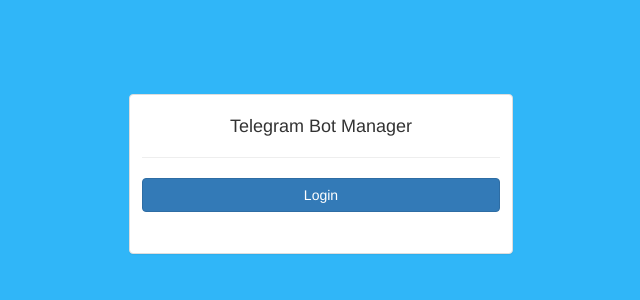
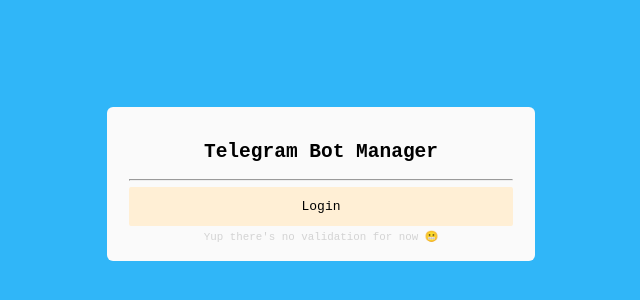
Before and after one commit to luizbaldi/telegram-bot-manager, a React (Create React App) app in the folder frontend/: page / in a window 1280 px wide. Shown: the part 216-516 px from the top of the page, without its empty margins (319-959 px from the left). Built offline with nearby package versions, Linux system fonts and the light colour scheme.

Commit message:
remove bootstrap from login screen

```diff
--- a/frontend/package.json
+++ b/frontend/package.json
@@ -9,7 +9,7 @@
     "react-bootstrap": "^0.32.1",
     "react-dom": "^16.3.1",
     "react-router-dom": "^4.2.2",
-    "styled-components": "^3.2.6",
+    "styled-components": "^3.4.5",
     "sweetalert2": "^7.18.0"
   },
   "devDependencies": {
--- a/frontend/src/screens/App.jsx
+++ b/frontend/src/App.jsx
@@ -5,8 +5,8 @@
 /* Styles */
 import 'sweetalert2/dist/sweetalert2.css'
 
-import DashboardScreen from './DashboardScreen'
-import LoginScreen from './LoginScreen'
+import DashboardScreen from './screens/DashboardScreen'
+import LoginScreen from './screens/LoginScreen'
 
 injectGlobal([`
   html, body {
--- /dev/null
+++ b/frontend/src/components/Button.jsx
@@ -0,0 +1,22 @@
+import React from 'react'
+import styled from 'styled-components'
+
+const Button = ({ children, onClick }) => (
+  <Container onClick={onClick}>
+    {children}
+  </Container>
+)
+
+/* Styled components */
+const Container = styled.div`
+  background-color: papayawhip;
+  padding: 12px;
+  border-radius: 2px;
+
+  &:hover {
+    background-color: palegoldenrod;
+    cursor: pointer;
+  }
+`
+
+export default Button
--- a/frontend/src/index.js
+++ b/frontend/src/index.js
@@ -1,13 +1,20 @@
-import 'bootstrap/dist/css/bootstrap.min.css';
+import React from 'react'
+import ReactDOM from 'react-dom'
+import { BrowserRouter as Router } from 'react-router-dom'
+import { injectGlobal } from 'styled-components'
+import App from './App.jsx'
 
-import React from 'react';
-import ReactDOM from 'react-dom';
-import { BrowserRouter as Router } from 'react-router-dom';
-import App from './screens/App.jsx';
+/* Global style */
+injectGlobal([`
+	body {
+		margin: 0;
+		font-family: monospace;
+	}
+`])
 
 ReactDOM.render(
 	<Router>
 		<App />
 	</Router>,
-	document.getElementById('root')
+  document.getElementById('root')
 )
--- a/frontend/src/screens/LoginScreen.jsx
+++ b/frontend/src/screens/LoginScreen.jsx
@@ -1,27 +1,24 @@
 import React, { Component } from 'react'
-import { Panel, Button } from 'react-bootstrap'
 import styled from 'styled-components'
+import Button from '../components/Button'
 
 class LoginScreen extends Component {
-  constructor(props) {
-    super(props)
 
-    this.doLogin = this.doLogin.bind(this)
-  }
-  doLogin() {
-    this.props.history.push('/dashboard')
-  }
+  doLogin = () => this.props.history.push('/dashboard')
+
   render() {
     return (
       <Container>
         <StyledPanel>
-          <h4>Telegram Bot Manager</h4>
+          <h2>Telegram Bot Manager</h2>
           <hr />
-          <Button onClick={this.doLogin} bsStyle="primary" block>Login</Button>
+          <Button onClick={this.doLogin}>Login</Button>
+          <SmallFooter>Yup there's no validation for now 😬</SmallFooter>
         </StyledPanel>
       </Container>
     )
   }
+
 }
 
 const Container = styled.div`
@@ -34,12 +31,19 @@
   justify-content: center;
 `
 
-const StyledPanel = styled(Panel)`
+const StyledPanel = styled.div`
   width: 30%;
-  height: 20vh;
   display: inline-block;
   text-align: center;
-  padding: 12px;
+  padding: 18px 22px;
+  background-color: #fafafa;
+  border-radius: 6px;
+`
+
+const SmallFooter = styled.small`
+  color: lightgrey;
+  margin-top: 4px;
+  display: block;
 `
 
 export default LoginScreen
```
Also changed, not shown: 2 other files (tests, documents, lock files or other folders).
